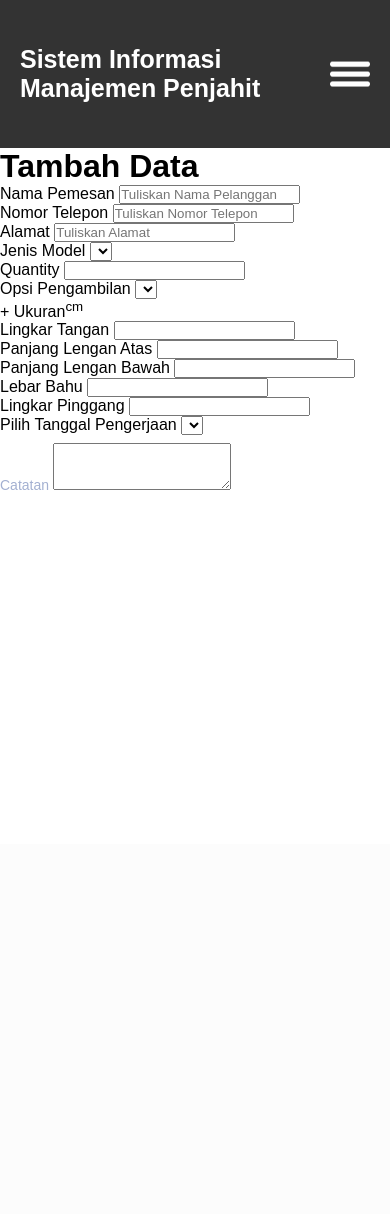
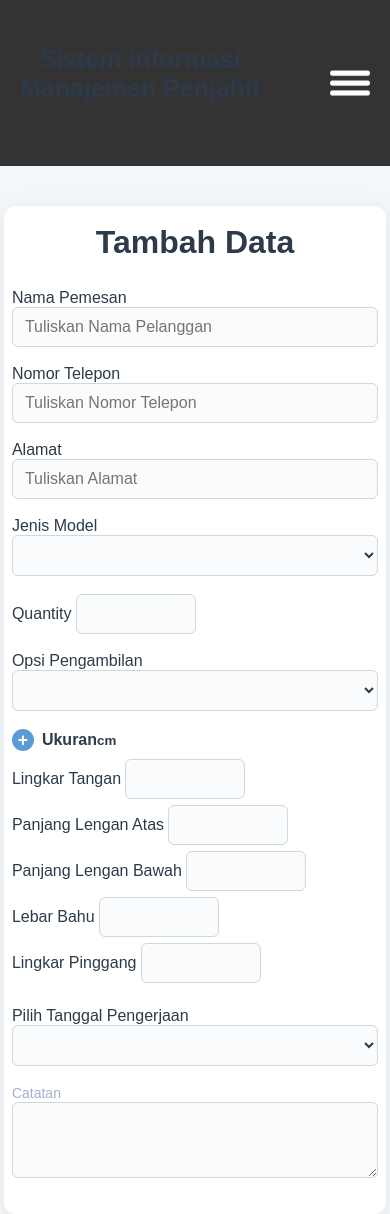
Before and after one commit to rahmanisstudent/project-rbpl-native, a PHP site: page /tambah.php in a window 390 px wide. Before the commit the page ends 490 px from the top, so only its background shows below. Run offline with PHP 8.4, Linux system fonts and the light colour scheme; lists and menus that the app fills with data are empty.

Commit message:
nambahain css copilot utk tambah.php

```diff
--- /dev/null
+++ b/css/tambah.css
@@ -0,0 +1,218 @@
+/* General page styles */
+body {
+  font-family: "Segoe UI", Arial, sans-serif;
+  background: #f4f6fb;
+  margin: 0;
+  padding: 0;
+  color: #222;
+}
+
+/* Container for the form */
+.form-container {
+  background: #fff;
+  max-width: 420px;
+  margin: 40px auto;
+  padding: 32px 28px;
+  border-radius: 10px;
+  box-shadow: 0 4px 24px rgba(0, 0, 0, 0.08);
+}
+
+/* Form title */
+.form-container h2 {
+  margin-top: 0;
+  margin-bottom: 24px;
+  font-size: 1.7rem;
+  color: #2d3a4b;
+  text-align: center;
+  letter-spacing: 1px;
+}
+
+/* Form fields */
+.form-group {
+  margin-bottom: 18px;
+}
+
+.form-group label {
+  display: block;
+  margin-bottom: 7px;
+  font-weight: 500;
+  color: #3a4a5d;
+}
+
+.form-group input,
+.form-group select,
+.form-group textarea {
+  width: 100%;
+  padding: 10px 12px;
+  border: 1px solid #cfd8dc;
+  border-radius: 5px;
+  font-size: 1rem;
+  background: #f9fafb;
+  transition: border-color 0.2s;
+}
+
+.form-group input:focus,
+.form-group select:focus,
+.form-group textarea:focus {
+  border-color: #4f8cff;
+  outline: none;
+  background: #fff;
+}
+
+/* Submit button */
+button[type="submit"],
+.btn-submit {
+  width: 100%;
+  padding: 12px 0;
+  background: #4f8cff;
+  color: #fff;
+  border: none;
+  border-radius: 5px;
+  font-size: 1.1rem;
+  font-weight: 600;
+  cursor: pointer;
+  transition: background 0.2s;
+}
+
+button[type="submit"]:hover,
+.btn-submit:hover {
+  background: #2563eb;
+}
+
+/* Responsive */
+@media (max-width: 500px) {
+  .form-container {
+    padding: 18px 8px;
+  }
+}
+
+body {
+  font-family: "Segoe UI", Arial, sans-serif;
+  background: #f4f7fa;
+  margin: 0;
+  padding: 0;
+}
+
+form {
+  background: #fff;
+  max-width: 500px;
+  margin: 40px auto 0 auto;
+  padding: 32px 32px 24px 32px;
+  border-radius: 12px;
+  box-shadow: 0 4px 24px rgba(0, 0, 0, 0.08);
+}
+
+h1 {
+  text-align: center;
+  color: #2d3a4a;
+  margin-bottom: 28px;
+  font-size: 2rem;
+}
+
+ul {
+  list-style: none;
+  padding: 0;
+  margin: 0;
+}
+
+li {
+  margin-bottom: 18px;
+}
+
+label {
+  display: block;
+  color: #2d3a4a;
+  font-weight: 500;
+  margin-bottom: 6px;
+}
+
+input[type="text"],
+select,
+textarea {
+  width: 100%;
+  padding: 10px 12px;
+  border: 1px solid #cfd8dc;
+  border-radius: 6px;
+  font-size: 1rem;
+  background: #f9fbfd;
+  color: #2d3a4a;
+  transition: border 0.2s;
+  box-sizing: border-box;
+}
+
+input[type="text"]:focus,
+select:focus,
+textarea:focus {
+  border-color: #5b9bd5;
+  outline: none;
+  background: #fff;
+}
+
+input.small {
+  width: 120px;
+  display: inline-block;
+}
+
+.ukuran-label {
+  font-size: 1rem;
+  color: #2d3a4a;
+  font-weight: 600;
+  margin-bottom: 8px;
+  display: flex;
+  align-items: center;
+}
+
+.ukuran-icon {
+  display: inline-block;
+  background: #5b9bd5;
+  color: #fff;
+  border-radius: 50%;
+  width: 22px;
+  height: 22px;
+  text-align: center;
+  line-height: 22px;
+  margin-right: 8px;
+  font-size: 1.1rem;
+}
+
+.ukuran-inputs ul {
+  display: flex;
+  flex-wrap: wrap;
+  gap: 12px;
+  padding: 0;
+  margin: 0;
+}
+
+.ukuran-inputs li {
+  flex: 1 1 45%;
+  min-width: 180px;
+  margin-bottom: 0;
+}
+
+textarea {
+  resize: vertical;
+  min-height: 60px;
+  font-family: inherit;
+}
+
+select:invalid {
+  color: #a3b0d1;
+}
+
+option[value=""][disabled] {
+  display: none;
+}
+
+@media (max-width: 600px) {
+  form {
+    padding: 18px 8px;
+    max-width: 98vw;
+  }
+  .ukuran-inputs ul {
+    flex-direction: column;
+    gap: 0;
+  }
+  .ukuran-inputs li {
+    min-width: 100%;
+  }
+}
--- a/tambah.php
+++ b/tambah.php
@@ -1,10 +1,12 @@
 <html lang="en">
+
 <head>
   <meta charset="UTF-8" />
   <meta name="viewport" content="width=device-width, initial-scale=1" />
   <title>Sistem Informasi Penjahit</title>
-    <!-- <link rel="stylesheet" href="css/tambah.css"/> -->
+  <link rel="stylesheet" href="css/tambah.css" />
 </head>
+
 <body>
   <?php include 'nav.php' ?>
 
@@ -14,37 +16,21 @@
       <li>
         <label for="nama-pemesan">
           Nama Pemesan
-          <input
-            type="text"
-            id="nama-pemesan"
-            name="nama-pemesan"
-            placeholder="Tuliskan Nama Pelanggan"
-            autocomplete="off"
-          />
+          <input type="text" id="nama-pemesan" name="nama-pemesan" placeholder="Tuliskan Nama Pelanggan"
+            autocomplete="off" />
         </label>
       </li>
       <li>
         <label for="nomor-telepon">
           Nomor Telepon
-          <input
-            type="text"
-            id="nomor-telepon"
-            name="nomor-telepon"
-            placeholder="Tuliskan Nomor Telepon"
-            autocomplete="off"
-          />
+          <input type="text" id="nomor-telepon" name="nomor-telepon" placeholder="Tuliskan Nomor Telepon"
+            autocomplete="off" />
         </label>
       </li>
       <li>
         <label for="alamat">
           Alamat
-          <input
-            type="text"
-            id="alamat"
-            name="alamat"
-            placeholder="Tuliskan Alamat"
-            autocomplete="off"
-          />
+          <input type="text" id="alamat" name="alamat" placeholder="Tuliskan Alamat" autocomplete="off" />
         </label>
       </li>
       <li>
@@ -58,13 +44,7 @@
       <li>
         <label for="quantity">
           Quantity
-          <input
-            type="text"
-            id="quantity"
-            name="quantity"
-            class="small"
-            autocomplete="off"
-          />
+          <input type="text" id="quantity" name="quantity" class="small" autocomplete="off" />
         </label>
       </li>
       <li>
@@ -85,61 +65,33 @@
             <li>
               <label for="lingkar-tangan">
                 Lingkar Tangan
-                <input
-                  type="text"
-                  id="lingkar-tangan"
-                  name="lingkar-tangan"
-                  class="small"
-                  autocomplete="off"
-                />
+                <input type="text" id="lingkar-tangan" name="lingkar-tangan" class="small" autocomplete="off" />
               </label>
             </li>
             <li>
               <label for="panjang-lengan-atas">
                 Panjang Lengan Atas
-                <input
-                  type="text"
-                  id="panjang-lengan-atas"
-                  name="panjang-lengan-atas"
-                  class="small"
-                  autocomplete="off"
-                />
+                <input type="text" id="panjang-lengan-atas" name="panjang-lengan-atas" class="small"
+                  autocomplete="off" />
               </label>
             </li>
             <li>
               <label for="panjang-lengan-bawah">
                 Panjang Lengan Bawah
-                <input
-                  type="text"
-                  id="panjang-lengan-bawah"
-                  name="panjang-lengan-bawah"
-                  class="small"
-                  autocomplete="off"
-                />
+                <input type="text" id="panjang-lengan-bawah" name="panjang-lengan-bawah" class="small"
+                  autocomplete="off" />
               </label>
             </li>
             <li>
               <label for="lebar-bahu">
                 Lebar Bahu
-                <input
-                  type="text"
-                  id="lebar-bahu"
-                  name="lebar-bahu"
-                  class="small"
-                  autocomplete="off"
-                />
+                <input type="text" id="lebar-bahu" name="lebar-bahu" class="small" autocomplete="off" />
               </label>
             </li>
             <li>
               <label for="lingkar-pinggang">
                 Lingkar Pinggang
-                <input
-                  type="text"
-                  id="lingkar-pinggang"
-                  name="lingkar-pinggang"
-                  class="small"
-                  autocomplete="off"
-                />
+                <input type="text" id="lingkar-pinggang" name="lingkar-pinggang" class="small" autocomplete="off" />
               </label>
             </li>
           </ul>
@@ -154,7 +106,8 @@
         </label>
       </li>
       <li>
-        <label for="catatan" style="display: block; margin-top: 8px; color: #a3b0d1; font-size: 14px; line-height: 18px;">
+        <label for="catatan"
+          style="display: block; margin-top: 8px; color: #a3b0d1; font-size: 14px; line-height: 18px;">
           Catatan
           <textarea id="catatan" name="catatan" rows="3" autocomplete="off"></textarea>
         </label>
@@ -162,4 +115,5 @@
     </ul>
   </form>
 </body>
+
 </html>
```
Also changed, not shown: index.html (deleted, +0 -41 lines), index.php (renamed from home.php).
